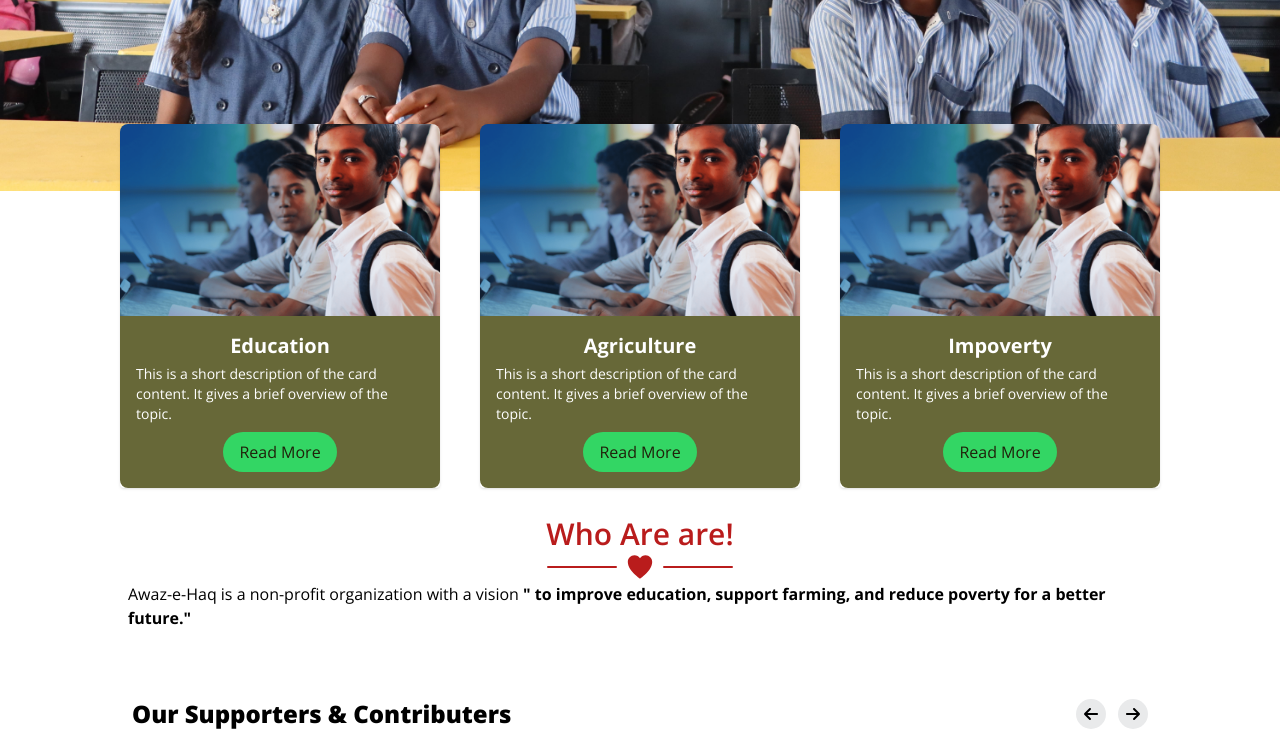
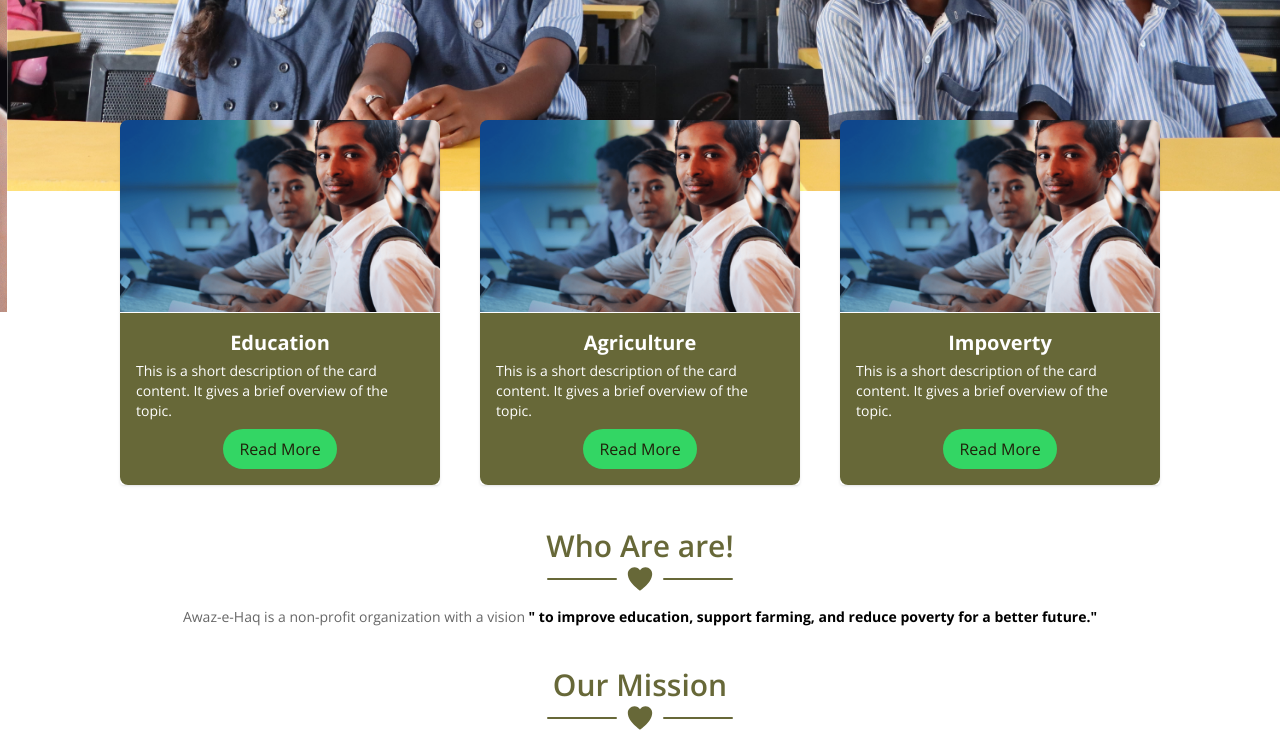
Before and after one commit to codewithRaees/awazehaq, a React (Vite) app: page / in a window 1280 px wide. Shown: the part 640-1388 px from the top of the page. Built offline with nearby package versions, Linux system fonts and the light colour scheme.

Commit message:
supporter commit

```diff
--- a/src/Card.jsx
+++ b/src/Card.jsx
@@ -34,12 +34,12 @@ const Card = () => {
         {cardData.map((card) => (
           <div
             key={card.id}
-            className=" max-w-80 border-t-0   border-[#676838]   rounded shadow transform hover:scale-110 cursor-pointer hover:shadow-lg transition"
+            className=" max-w-80 border-t-0 mb-[3px]   border-[#676838]   rounded shadow transform hover:scale-110 cursor-pointer hover:shadow-lg transition"
           >
             <img
               src={card.image}
               alt="Card"
-              className=" h-48 w-full object-cover rounded-t-lg"
+              className=" h-48 w-full object-cover rounded-t-lg mb-[1px]"
             />
             <div className="p-4 bg-[#676838] rounded-b-lg flex flex-col items-center">
               {/* Heading */}
--- a/src/components/CarousalSlider.jsx
+++ b/src/components/CarousalSlider.jsx
@@ -54,7 +54,7 @@ const CarousalSlider = () => {
   return (
     <div className="relative w-full overflow-hidden max-h-52 sm:max-h-screen mb-4 sm:mb-0">
       <div
-        className="flex transition-transform duration-700 ease-in-out"
+        className="flex transition-transform - duration-1000 ease-in-out"
         style={{
           transform: `translateX(-${currentIndex * 100}%)`,
         }}
@@ -71,7 +71,7 @@ const CarousalSlider = () => {
 
             {/* Overlay text */}
             <div className="absolute top-1/4 left-14 max-w-[300px] md:max-w-[600px]  transform md:-translate-y-1/2 text-white ">
-              <h2 className="text-xl md:text-4xl font-bold mb-2 bg-[#676838] bg-opacity-60 md:p-4 p-2 pl-4 rounded-full">
+              <h2 className="text-xl  md:text-4xl font-bold mb-2 bg-[#676838] bg-opacity-60 md:p-4 p-2 pl-4 rounded-full">
                 {slide.heading}
               </h2>
               <p className="text-sm md:text-lg hidden sm:block bg-black bg-opacity-50 p-4 rounded-md">
--- a/src/components/WhoAndOurMission.jsx
+++ b/src/components/WhoAndOurMission.jsx
@@ -3,14 +3,23 @@ import { IoIosHeart } from "react-icons/io";
 const WhoAndOurMission = () => {
   return (
       <>
-        <div className='max-w-screen-lg mx-auto py-7 items-center flex flex-col px-3 md:px-0'>
-        <h1 className="text-red-700 font-semibold leading-9 text-3xl ">Who Are are!</h1>
-        <div className="line flex justify-center items-center text-xl gap-2">
-          <span className='w-[70px] tracking-wider h-[2px] bg-red-700 rounded-full'></span>
-          <span className='text-red-700 text-3xl'><IoIosHeart/></span>
-          <span className='w-[70px] tracking-wider h-[2px] bg-red-700 rounded-full'></span>
+        <div className='max-w-screen-lg mx-auto py-5 md:py-10 items-center text-justify flex flex-col px-7  md:px-0'>
+        <h1 className="text-[#676838] font-semibold leading-9 text-3xl ">Who Are are!</h1>
+        <div className="line flex justify-center items-center text-xl gap-2 mb-3">
+          <span className='w-[70px] tracking-wider h-[2px] bg-[#676838] rounded-full'></span>
+          <span className='text-[#676838] text-3xl'><IoIosHeart/></span>
+          <span className='w-[70px] tracking-wider h-[2px] bg-[#676838] rounded-full'></span>
         </div>
-          <p>Awaz-e-Haq is a non-profit organization with a vision <b>" to improve education, support farming, and reduce poverty for a better future."</b></p>
+          <p className='text-[#666666] text-[14px]'>Awaz-e-Haq is a non-profit organization with a vision <span className='text-black font-bold '>" to improve education, support farming, and reduce poverty for a better future."</span></p>
+
+
+        <h1 className="text-[#676838] font-semibold leading-9 text-3xl mt-5 md:mt-10 ">Our Mission</h1>
+        <div className="line flex justify-center items-center text-xl gap-2 mb-3">
+          <span className='w-[70px] tracking-wider h-[2px] bg-[#676838] rounded-full'></span>
+          <span className='text-[#676838] text-3xl'><IoIosHeart/></span>
+          <span className='w-[70px] tracking-wider h-[2px] bg-[#676838] rounded-full'></span>
+        </div>
+          <p className='text-[#666666] text-[14px] md:px-10'>The mission of Awaz-e-Haq is to empower communities by fostering educational opportunities, supporting sustainable farming practices, and alleviating poverty. We are dedicated to improving access to quality education for all, ensuring that every individual has the knowledge and skills to succeed. Through innovative agricultural initiatives, we aim to enhance food security and livelihoods, promoting self-sufficiency and environmental sustainability. By addressing the root causes of poverty, we strive to create a brighter, more prosperous future for underserved communities, where people have the tools and resources to build better lives for themselves and future generations.</p>
 
           </div>
     </>
```
